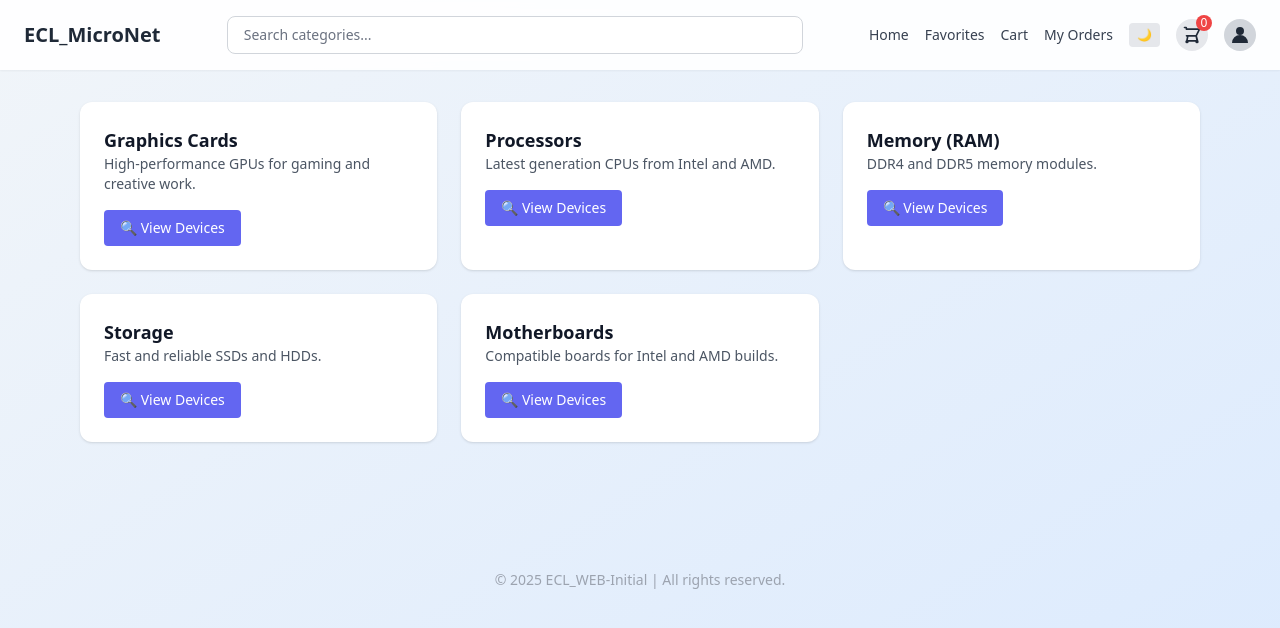
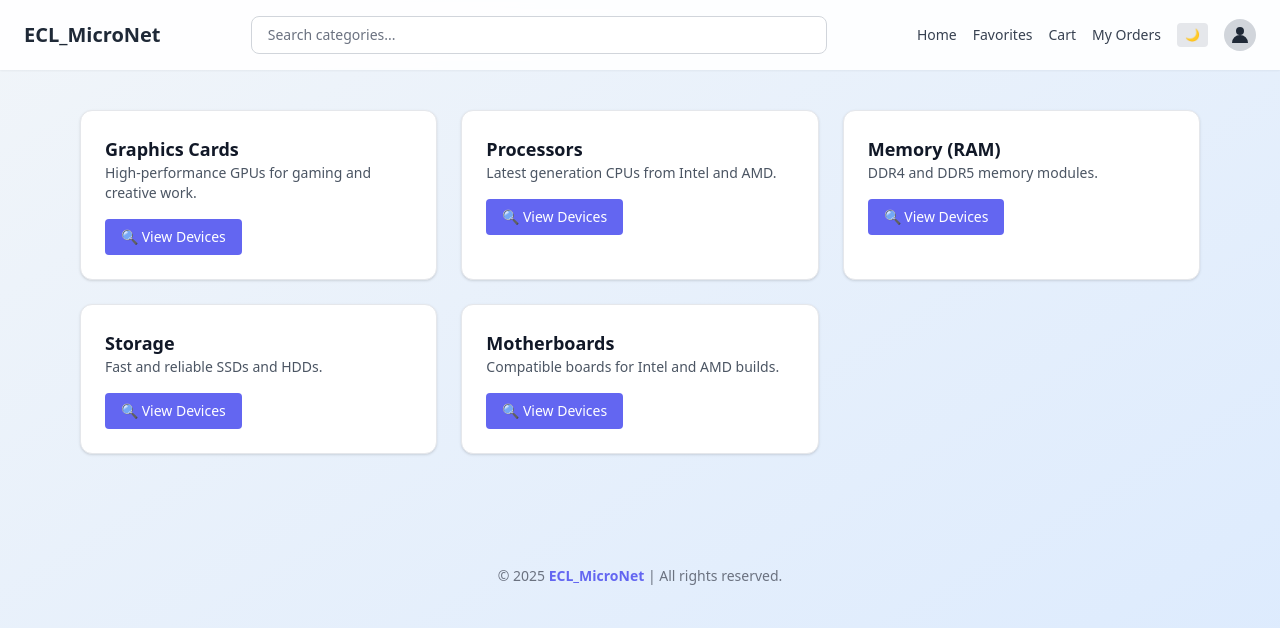
Before and after one commit to justWin01/ECL_WEB-Initial-, a Flask app: page / in a window 1280 px wide. Shown: the top 628 px of the page. Run offline with Flask 3, Linux system fonts and the light colour scheme; the visitor is signed in with stand-in values (Sample User, id 1); some libraries are stand-ins or nearby versions.

Commit message:
added favorites/minor changes in templates

```diff
--- a/app.py
+++ b/app.py
@@ -32,6 +32,13 @@ def home():
     if 'user' not in session:
         return redirect(url_for('login'))
     return render_template("home.html", categories=categories)
+
+@app.route('/favorites')
+def favorites_page():
+    favorite_devices = [d for d in devices if d.get('is_favorite')]
+    return render_template('favorites.html', devices=favorite_devices)
+
+
 
 @app.route('/category/<int:category_id>')
 def view_category(category_id):
--- a/templates/cart.html
+++ b/templates/cart.html
@@ -40,6 +40,12 @@
       <p class="text-gray-600 dark:text-gray-400 mb-6">Your cart is currently empty.</p>
       <a href="/" class="inline-block bg-indigo-600 text-white px-6 py-2 rounded hover:bg-indigo-700 shadow">Browse Devices</a>
     {% endif %}
+
+
+   <!-- Footer -->
+   <footer class="text-center text-sm text-gray-500 dark:text-gray-400 mt-20 py-8">
+    &copy; 2025 <strong class="text-indigo-500">ECL_MicroNet</strong> | All rights reserved.
+  </footer>
   </div>
 
 </body>
--- a/templates/home.html
+++ b/templates/home.html
@@ -14,30 +14,41 @@
 </head>
 <body class="min-h-screen bg-gradient-to-br from-slate-100 to-blue-100 text-gray-800 dark:bg-gray-900 dark:text-gray-100 transition">
 
+  <!-- Persistent Dark Mode Script -->
+  <script>
+    if (localStorage.getItem("theme") === "dark") {
+      document.documentElement.classList.add("dark");
+    }
+
+    function toggleDarkMode() {
+      document.documentElement.classList.toggle("dark");
+      localStorage.setItem("theme",
+        document.documentElement.classList.contains("dark") ? "dark" : "light");
+    }
+  </script>
+
   <!-- Header -->
-  <header class="bg-white/90 dark:bg-gray-800/80 backdrop-blur sticky top-0 z-50 shadow-sm">
+  <header class="bg-white/90 dark:bg-gray-800/90 backdrop-blur sticky top-0 z-50 shadow-sm">
     <div class="max-w-7xl mx-auto flex flex-wrap items-center justify-between px-6 py-4 gap-4">
       <div class="text-xl font-bold text-gray-800 dark:text-white">ECL_MicroNet</div>
+
       <form method="GET" class="flex-1 max-w-xl w-full">
         <input type="text" name="search" placeholder="Search categories..."
           class="w-full rounded-lg border border-gray-300 dark:border-gray-600 px-4 py-2 text-sm bg-white dark:bg-gray-700 text-gray-800 dark:text-white focus:outline-none focus:ring-2 focus:ring-indigo-500" />
       </form>
+
       <div class="flex flex-col sm:flex-row items-center gap-4 text-sm text-gray-700 dark:text-gray-200">
         <nav class="flex gap-4 items-center font-medium">
-          <a href="/" class="hover:text-indigo-500 transition">Home</a>
-          <a href="/?favorites=1" class="hover:text-indigo-500 transition">Favorites</a>
-          <a href="/cart" class="hover:text-indigo-500 transition">Cart</a>
-          <a href="/orders" class="hover:text-indigo-500 transition">My Orders</a>
-          <button onclick="document.documentElement.classList.toggle('dark')"
-            class="bg-gray-200 dark:bg-gray-600 text-xs px-2 py-1 rounded hover:shadow">🌙</button>
-          <button onclick="alert('Go to cart')"
-            class="relative w-8 h-8 flex items-center justify-center rounded-full bg-gray-200 dark:bg-gray-600 focus:outline-none">
-            <svg class="w-5 h-5 text-gray-800 dark:text-gray-200" fill="none" stroke="currentColor" stroke-width="2" viewBox="0 0 24 24">
-              <path stroke-linecap="round" stroke-linejoin="round"
-                d="M3 3h2l.4 2M7 13h10l4-8H5.4M7 13l-1.2 6h12.4L17 13M7 13H5.4M17 13l1.6 6M6 21a1 1 0 100-2 1 1 0 000 2zm12 0a1 1 0 100-2 1 1 0 000 2z" />
-            </svg>
-            <span id="cartCount" class="absolute -top-1 -right-1 bg-red-500 text-white text-xs w-4 h-4 flex items-center justify-center rounded-full">0</span>
+          <a href="/" class="hover:text-indigo-500 dark:hover:text-indigo-400 transition">Home</a>
+          <a href="{{ url_for('favorites_page') }}" class="hover:text-indigo-500 dark:hover:text-indigo-400 transition">Favorites</a>
+          <a href="/cart" class="hover:text-indigo-500 dark:hover:text-indigo-400 transition">Cart</a>
+          <a href="/orders" class="hover:text-indigo-500 dark:hover:text-indigo-400 transition">My Orders</a>
+
+          <button onclick="toggleDarkMode()"
+            class="bg-gray-200 dark:bg-gray-600 text-xs px-2 py-1 rounded hover:shadow transition">
+            🌙
           </button>
+
           <div class="relative z-50">
             <button id="profileBtn" type="button" onclick="toggleProfileMenu(event)"
               class="w-8 h-8 flex items-center justify-center rounded-full bg-gray-300 dark:bg-gray-600 focus:outline-none">
@@ -45,10 +56,14 @@
                 <path d="M10 10a4 4 0 100-8 4 4 0 000 8zm-8 8a8 8 0 1116 0H2z" />
               </svg>
             </button>
-            <div id="profileMenu" class="hidden absolute right-0 mt-2 w-48 bg-white dark:bg-gray-700 rounded shadow-md z-50 text-sm">
+            <div id="profileMenu"
+              class="hidden absolute right-0 mt-2 w-48 bg-white dark:bg-gray-700 border border-gray-200 dark:border-gray-600 rounded shadow-md text-sm">
               <a href="#" class="block px-4 py-2 hover:bg-gray-100 dark:hover:bg-gray-600">Change Profile</a>
               <a href="#" class="block px-4 py-2 hover:bg-gray-100 dark:hover:bg-gray-600">Change Password</a>
-              <a href="{{ url_for('logout') }}" class="block px-4 py-2 text-red-600 dark:text-red-400 hover:bg-gray-100 dark:hover:bg-gray-600">Sign Out</a>
+              <a href="{{ url_for('logout') }}"
+                 class="block px-4 py-2 text-red-600 dark:text-red-400 hover:bg-gray-100 dark:hover:bg-gray-600">
+                Sign Out
+              </a>
             </div>
           </div>
         </nav>
@@ -56,14 +71,14 @@
     </div>
   </header>
 
-  <!-- Categories -->
-  <main class="max-w-6xl mx-auto px-4 grid grid-cols-1 sm:grid-cols-2 lg:grid-cols-3 gap-6 mt-8">
+  <!-- Categories Panel -->
+  <main class="max-w-6xl mx-auto px-4 grid grid-cols-1 sm:grid-cols-2 lg:grid-cols-3 gap-6 mt-10">
     {% for category in categories %}
-    <div class="bg-white dark:bg-gray-800 p-6 rounded-xl shadow hover:shadow-md transition">
+    <div class="bg-white dark:bg-gray-800 border border-gray-200 dark:border-gray-700 p-6 rounded-xl shadow hover:shadow-lg transition">
       <h2 class="text-lg font-semibold text-gray-900 dark:text-white">{{ category.name }}</h2>
       <p class="text-sm text-gray-600 dark:text-gray-300">{{ category.description }}</p>
       <a href="{{ url_for('view_category', category_id=category.id) }}"
-         class="mt-4 inline-block px-4 py-2 bg-indigo-500 text-white rounded text-sm font-medium hover:bg-indigo-600 transition">
+         class="mt-4 inline-block px-4 py-2 bg-indigo-500 text-white rounded text-sm font-medium hover:bg-indigo-600 dark:hover:bg-indigo-400 transition">
          🔍 View Devices
       </a>
     </div>
@@ -71,21 +86,24 @@
   </main>
 
   <!-- Footer -->
-  <footer class="text-center text-sm text-gray-400 mt-32">
-    &copy; 2025 ECL_WEB-Initial | All rights reserved.
+  <footer class="text-center text-sm text-gray-500 dark:text-gray-400 mt-20 py-8">
+    &copy; 2025 <strong class="text-indigo-500">ECL_MicroNet</strong> | All rights reserved.
   </footer>
 
+  <!-- Profile Menu Script -->
   <script>
     function toggleProfileMenu(event) {
       event.stopPropagation();
       document.getElementById("profileMenu").classList.toggle("hidden");
     }
+
     window.addEventListener("click", function () {
       const menu = document.getElementById("profileMenu");
       if (!menu.classList.contains("hidden")) {
         menu.classList.add("hidden");
       }
     });
+
     document.getElementById("profileMenu").addEventListener("click", function (e) {
       e.stopPropagation();
     });
--- a/templates/orders.html
+++ b/templates/orders.html
@@ -61,6 +61,10 @@
           </a>
         </div>
       {% endif %}
+       <!-- Footer -->
+  <footer class="text-center text-sm text-gray-500 dark:text-gray-400 mt-20 py-8">
+    &copy; 2025 <strong class="text-indigo-500">ECL_MicroNet</strong> | All rights reserved.
+  </footer>
     </div>
   </main>
 
```
Also changed, not shown: templates/category_view.html (+41 -10 lines), templates/favorites.html (added, +119 -0 lines), templates/login.html (+4 -4 lines).
